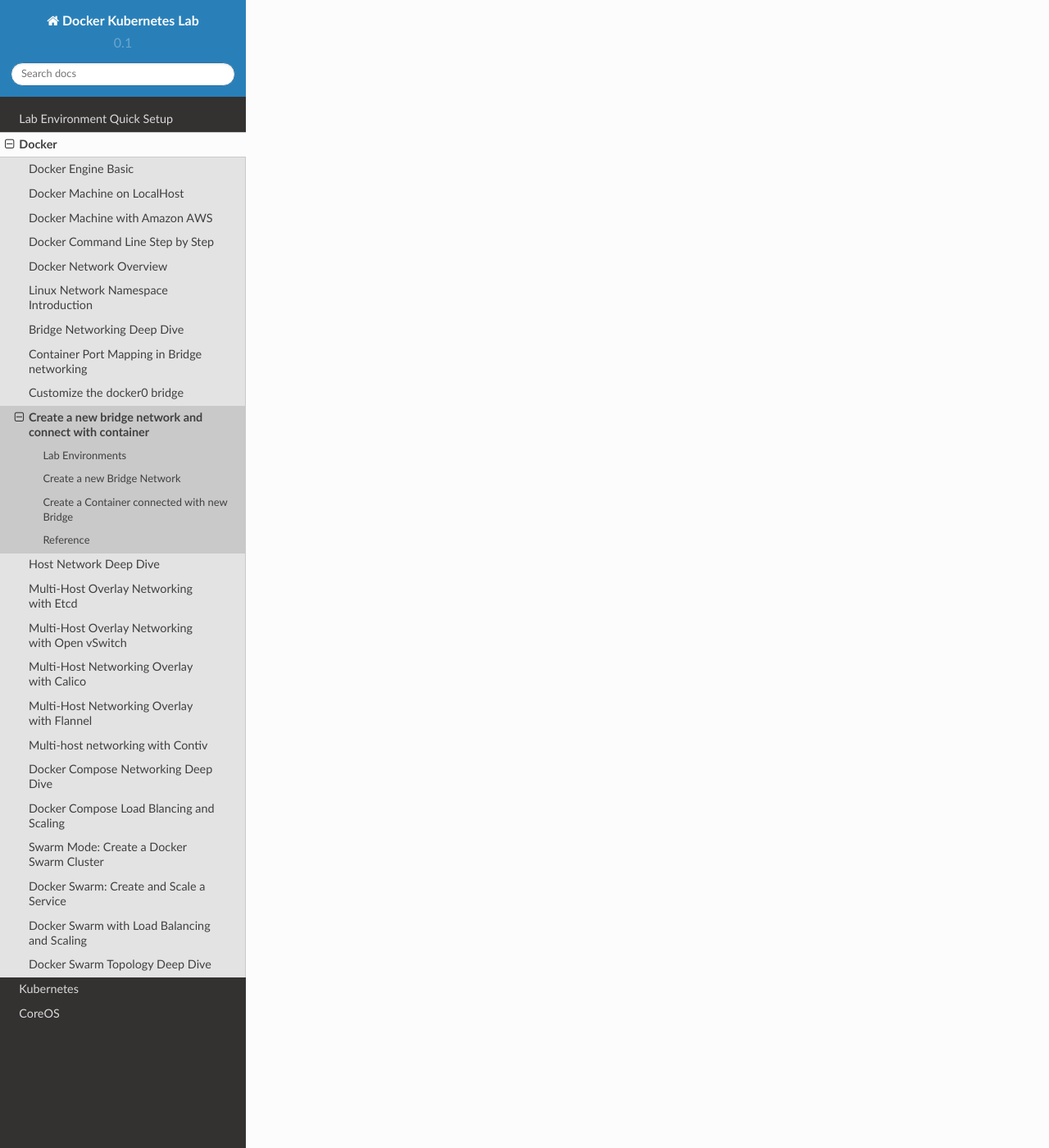
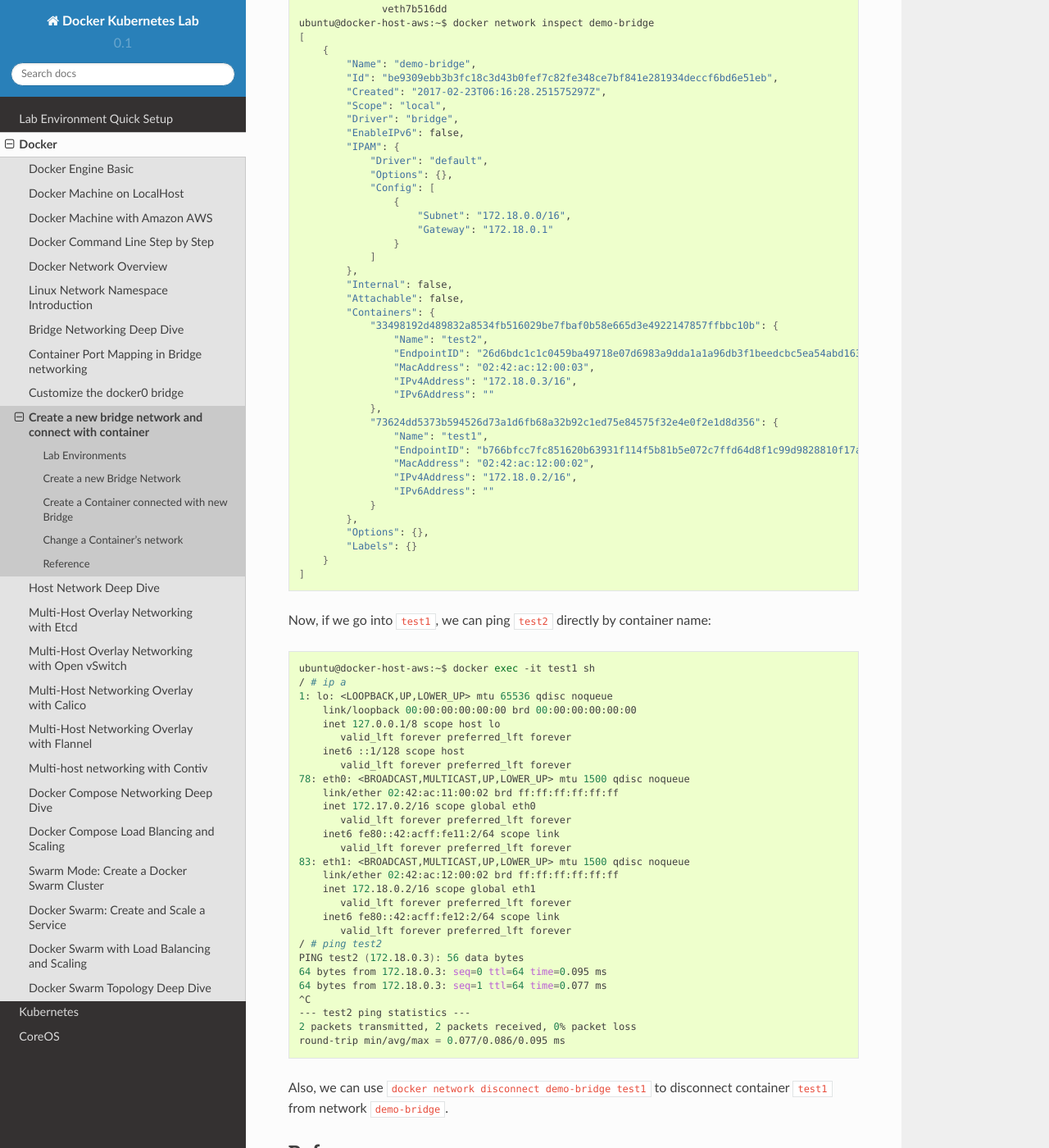
Before and after one commit to xiaopeng163/docker-k8s-lab, a Sphinx documentation site: the page built from docs/source/docker/create-new-bridge.rst, in a window 1280 px wide and 1400 px high, scrolled down 3640 px. Shown: the whole window at 82% size. Built offline with Sphinx 7.4.7 and the Read the Docs theme 2.0.0, drawn with Linux system fonts in a browser that asks for light colours; some of the changed text lies outside the part shown.

Commit message:
add docker network connect demo
Signed-off-by: Peng Xiao <xiaoquwl@gmail.com>

```diff
--- a/docs/source/docker/create-new-bridge.rst
+++ b/docs/source/docker/create-new-bridge.rst
@@ -124,6 +124,159 @@ Create a container and connecte with the ``my-bridge`` network.
 
 The new container will connect with the ``my-bridge``.
 
+Change a Container's network
+-----------------------------
+
+Create two containers which connect with the default ``docker0`` bridge.
+
+.. code-block:: bash
+
+  ubuntu@docker-host-aws:~$ docker run -d --name test1  busybox sh -c "while true;do sleep 3600;done"
+  73624dd5373b594526d73a1d6fb68a32b92c1ed75e84575f32e4e0f2e1d8d356
+  ubuntu@docker-host-aws:~$ docker run -d --name test2  busybox sh -c "while true;do sleep 3600;done"
+  33498192d489832a8534fb516029be7fbaf0b58e665d3e4922147857ffbbc10b
+
+Create a new bridge network
+
+.. code-block:: bash
+
+  ubuntu@docker-host-aws:~$ docker network create -d bridge demo-bridge
+  be9309ebb3b3fc18c3d43b0fef7c82fe348ce7bf841e281934deccf6bd6e51eb
+
+Use ``docker network connect demo-bridge test1`` command to connect container ``test1`` to bridge ``demo-bridge``.
+
+.. code-block:: bash
+
+  ubuntu@docker-host-aws:~$ docker network connect demo-bridge test1
+  ubuntu@docker-host-aws:~$ brctl show
+  bridge name bridge id   STP enabled interfaces
+  br-be9309ebb3b3   8000.02423906b898 no    vethec7dc1d
+  docker0   8000.0242a788bd32 no    veth3238a5d
+                veth7b516dd
+  ubuntu@docker-host-aws:~$ docker network inspect demo-bridge
+  [
+      {
+          "Name": "demo-bridge",
+          "Id": "be9309ebb3b3fc18c3d43b0fef7c82fe348ce7bf841e281934deccf6bd6e51eb",
+          "Created": "2017-02-23T06:16:28.251575297Z",
+          "Scope": "local",
+          "Driver": "bridge",
+          "EnableIPv6": false,
+          "IPAM": {
+              "Driver": "default",
+              "Options": {},
+              "Config": [
+                  {
+                      "Subnet": "172.18.0.0/16",
+                      "Gateway": "172.18.0.1"
+                  }
+              ]
+          },
+          "Internal": false,
+          "Attachable": false,
+          "Containers": {
+              "73624dd5373b594526d73a1d6fb68a32b92c1ed75e84575f32e4e0f2e1d8d356": {
+                  "Name": "test1",
+                  "EndpointID": "b766bfcc7fc851620b63931f114f5b81b5e072c7ffd64d8f1c99d9828810f17a",
+                  "MacAddress": "02:42:ac:12:00:02",
+                  "IPv4Address": "172.18.0.2/16",
+                  "IPv6Address": ""
+              }
+          },
+          "Options": {},
+          "Labels": {}
+      }
+  ]
+
+Now the container ``test1`` has connected with the default ``docker0`` bridge and ``demo-bridge``. we can do them same action
+to connect container ``test2`` to ``demo-bridge`` network. After that:
+
+.. code-block:: bash
+
+  ubuntu@docker-host-aws:~$ brctl show
+  bridge name bridge id   STP enabled interfaces
+  br-be9309ebb3b3   8000.02423906b898 no    veth67bd1b0
+                vethec7dc1d
+  docker0   8000.0242a788bd32 no    veth3238a5d
+                veth7b516dd
+  ubuntu@docker-host-aws:~$ docker network inspect demo-bridge
+  [
+      {
+          "Name": "demo-bridge",
+          "Id": "be9309ebb3b3fc18c3d43b0fef7c82fe348ce7bf841e281934deccf6bd6e51eb",
+          "Created": "2017-02-23T06:16:28.251575297Z",
+          "Scope": "local",
+          "Driver": "bridge",
+          "EnableIPv6": false,
+          "IPAM": {
+              "Driver": "default",
+              "Options": {},
+              "Config": [
+                  {
+                      "Subnet": "172.18.0.0/16",
+                      "Gateway": "172.18.0.1"
+                  }
+              ]
+          },
+          "Internal": false,
+          "Attachable": false,
+          "Containers": {
+              "33498192d489832a8534fb516029be7fbaf0b58e665d3e4922147857ffbbc10b": {
+                  "Name": "test2",
+                  "EndpointID": "26d6bdc1c1c0459ba49718e07d6983a9dda1a1a96db3f1beedcbc5ea54abd163",
+                  "MacAddress": "02:42:ac:12:00:03",
+                  "IPv4Address": "172.18.0.3/16",
+                  "IPv6Address": ""
+              },
+              "73624dd5373b594526d73a1d6fb68a32b92c1ed75e84575f32e4e0f2e1d8d356": {
+                  "Name": "test1",
+                  "EndpointID": "b766bfcc7fc851620b63931f114f5b81b5e072c7ffd64d8f1c99d9828810f17a",
+                  "MacAddress": "02:42:ac:12:00:02",
+                  "IPv4Address": "172.18.0.2/16",
+                  "IPv6Address": ""
+              }
+          },
+          "Options": {},
+          "Labels": {}
+      }
+  ]
+
+Now, if we go into ``test1``, we can ping ``test2`` directly by container name:
+
+.. code-block:: bash
+
+  ubuntu@docker-host-aws:~$ docker exec -it test1 sh
+  / # ip a
+  1: lo: <LOOPBACK,UP,LOWER_UP> mtu 65536 qdisc noqueue
+      link/loopback 00:00:00:00:00:00 brd 00:00:00:00:00:00
+      inet 127.0.0.1/8 scope host lo
+         valid_lft forever preferred_lft forever
+      inet6 ::1/128 scope host
+         valid_lft forever preferred_lft forever
+  78: eth0: <BROADCAST,MULTICAST,UP,LOWER_UP> mtu 1500 qdisc noqueue
+      link/ether 02:42:ac:11:00:02 brd ff:ff:ff:ff:ff:ff
+      inet 172.17.0.2/16 scope global eth0
+         valid_lft forever preferred_lft forever
+      inet6 fe80::42:acff:fe11:2/64 scope link
+         valid_lft forever preferred_lft forever
+  83: eth1: <BROADCAST,MULTICAST,UP,LOWER_UP> mtu 1500 qdisc noqueue
+      link/ether 02:42:ac:12:00:02 brd ff:ff:ff:ff:ff:ff
+      inet 172.18.0.2/16 scope global eth1
+         valid_lft forever preferred_lft forever
+      inet6 fe80::42:acff:fe12:2/64 scope link
+         valid_lft forever preferred_lft forever
+  / # ping test2
+  PING test2 (172.18.0.3): 56 data bytes
+  64 bytes from 172.18.0.3: seq=0 ttl=64 time=0.095 ms
+  64 bytes from 172.18.0.3: seq=1 ttl=64 time=0.077 ms
+  ^C
+  --- test2 ping statistics ---
+  2 packets transmitted, 2 packets received, 0% packet loss
+  round-trip min/avg/max = 0.077/0.086/0.095 ms
+
+Also, we can use ``docker network disconnect demo-bridge test1`` to disconnect container ``test1`` from
+network ``demo-bridge``.
+
 Reference
 ----------
 
```
